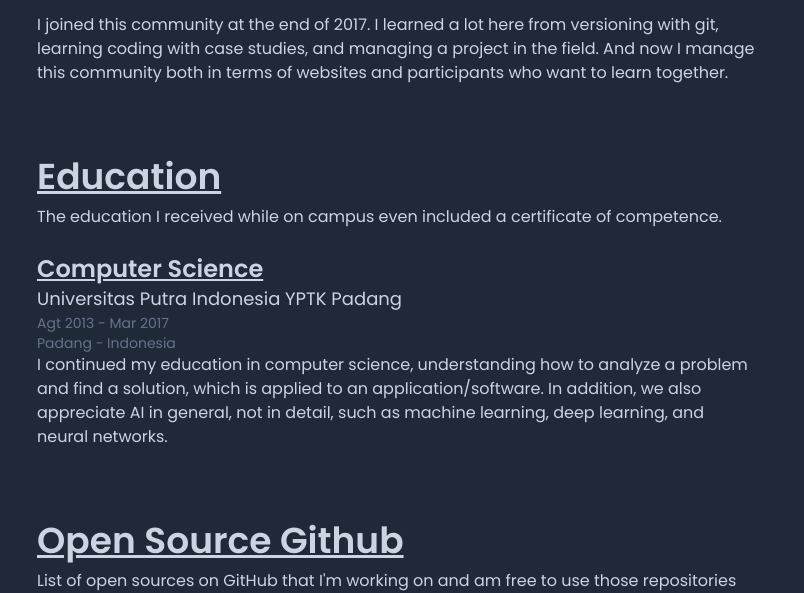
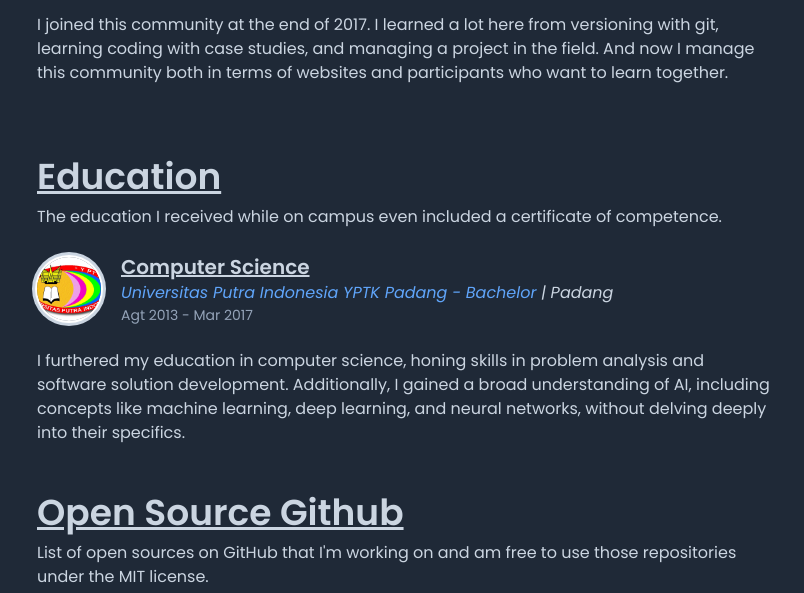
Before and after one commit to masb0ymas/next-resume, an Astro site: page / in a window 1280 px wide. Shown: the part 2600-3193 px from the top of the page, without its empty margins (235-1039 px from the left). Built offline with nearby package versions, Linux system fonts and the light colour scheme; Astro itself is replaced by a stand-in of ours.

Commit message:
fix: update education

```diff
--- a/src/components/Education.astro
+++ b/src/components/Education.astro
@@ -9,7 +9,7 @@ const formatDate = (value: Date | string) => {
 };
 ---
 
-<section class="py-6">
+<section class="pt-6">
   <div class="grid gap-2 pb-6">
     <h1 class="text-2xl sm:text-4xl text-slate-300 font-semibold">
       <u>Education</u>
@@ -30,19 +30,41 @@ const formatDate = (value: Date | string) => {
         new_end_date = formatDate(String(item.end_date));
       }
 
+      const company_work = !_.isNil(item.end_date)
+        ? `${item.subtitle} - ${item.degree}`
+        : item.subtitle;
+
+      const linkCss = item.link !== "#" ? "text-blue-400" : "";
+
       return (
-        <div class="flex mb-6 justify-start items-center">
-          <div class="sm:px-0 px-2">
-            <h1 class="text-xl sm:text-2xl font-semibold text-slate-300">
-              <u>{item.title}</u>
-            </h1>
-            <h2 class="text-md sm:text-lg text-slate-300">{item.subtitle}</h2>
-            <h3 class="text-sm sm:text-md text-slate-500">
-              {`${new_start_date} - ${new_end_date}`}
-            </h3>
-            <h3 class="text-sm sm:text-md text-slate-500">{item.location}</h3>
-            <p class="text-slate-300 text-pretty">{item.description}</p>
+        <div class="pb-6">
+          <div class="flex gap-3 sm:gap-5 mb-6 justify-start items-center">
+            <div class="avatar">
+              <div class="ring-slate-300 ring-offset-base-100 w-16 sm:w-18 rounded-full ring ring-offset-2">
+                <img src={item.logo} />
+              </div>
+            </div>
+
+            <div class="sm:px-0 px-2">
+              <h1 class="text-lg sm:text-xl font-semibold text-slate-300">
+                <u>{item.title}</u>
+              </h1>
+
+              <h2 class="text-sm sm:text-base text-slate-300 italic">
+                <span class={`link-hover ${linkCss}`}>
+                  <a href={item.link} target="_blank" rel="noopener">
+                    {company_work}
+                  </a>
+                </span>
+                <span>| {item.location}</span>
+              </h2>
+              <h3 class="text-sm sm:text-md text-slate-400">
+                {`${new_start_date} - ${new_end_date}`}
+              </h3>
+            </div>
           </div>
+
+          <p class="text-slate-300 text-pretty">{item.description}</p>
         </div>
       );
     })
--- a/src/data/education.json
+++ b/src/data/education.json
@@ -4,11 +4,15 @@
 			"id": "e521f605-6f84-4351-90be-87071d424733",
 			"title": "Computer Science",
 			"subtitle": "Universitas Putra Indonesia YPTK Padang",
-			"description": "I continued my education in computer science, understanding how to analyze a problem and find a solution, which is applied to an application/software. In addition, we also appreciate AI in general, not in detail, such as machine learning, deep learning, and neural networks.",
+			"description": "I furthered my education in computer science, honing skills in problem analysis and software solution development. Additionally, I gained a broad understanding of AI, including concepts like machine learning, deep learning, and neural networks, without delving deeply into their specifics.",
 			"period": "Agust 2013 - Mar 2017",
+			"degree": "Bachelor",
+			"link": "https://upiyptk.ac.id",
 			"start_date": "2013-08-01",
 			"end_date": "2017-03-10",
-			"location": "Padang - Indonesia",
+			"location": "Padang",
+			"country": "Indonesia",
+			"logo": "/static/images/upi-logo.webp",
 			"is_active": true,
 			"tag": "school"
 		}
```
